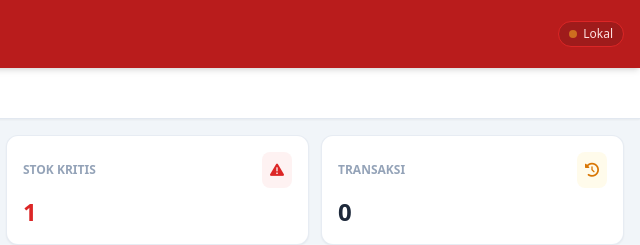
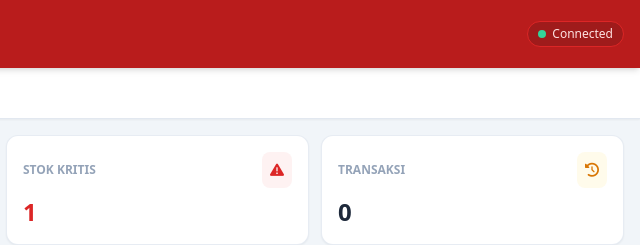
Before and after one commit to sandikamaulana/smart-inventory, a plain HTML site: page index.html in a window 1280 px wide. Shown: the top 245 px of the page, 640-1280 px from the left. Drawn offline with nearby package versions, Linux system fonts and the light colour scheme; no server answers.

Commit message:
Update index.html

```diff
--- a/index.html
+++ b/index.html
@@ -388,7 +388,7 @@
   <!-- Application Logic JS -->
   <script>
     // PASTE URL WEB APP GOOGLE APPS SCRIPT ANDA DI SINI
-    const SCRIPT_URL = "";
+    const SCRIPT_URL = "https://script.google.com/macros/s/AKfycbyiRyk3vg0GT_6EcN-byPdkXRpVdJs4NHbonCmLje8YdAvIizzpLXZePv6A6TTYdcg6Qg/exec";
 
     const defaultInventory = [
       { sku: 'FO-KBL-24C', name: 'Kabel Drop Core 1 Core 1000m', category: 'Kabel FO', stock: 12, minStock: 3, unit: 'Roll' },
```
